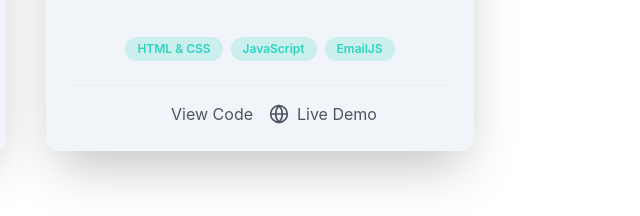
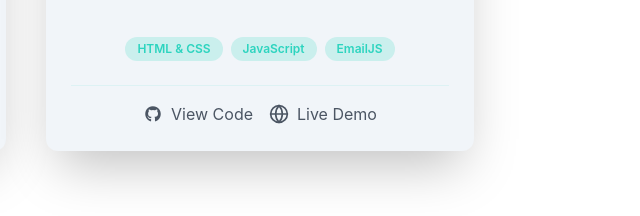
Before and after one commit to pulivrthisaikiran13/Personal-Portfolio, a plain HTML site: page index.html in a window 1280 px wide. Shown: the part 3177-3393 px from the top of the page, 614-1254 px from the left. Drawn offline with nearby package versions, Linux system fonts and the light colour scheme; animation ran at ten frames a second.

Commit message:
index.html

```diff
--- a/index.html
+++ b/index.html
@@ -378,7 +378,7 @@
                         </div>
                         <div class="flex justify-center space-x-4 border-t border-accent/10 pt-4">
                             <a href="https://github.com/pulivrthisaikiran13/Personal-Portfolio" target="_blank" rel="noopener noreferrer" class="flex items-center space-x-2 text-gray-600 dark:text-gray-300 hover:text-accent dark:hover:text-accent transition-colors">
-                                <i data-lucide="github" class="w-5 h-5"></i>
+                                <i class="fa-brands fa-github"></i>
                                 <span>View Code</span>
                             </a>
                             <a href="https://saikiranpulivarthiportfolio.netlify.app/" target="_blank" rel="noopener noreferrer" class="flex items-center space-x-2 text-gray-600 dark:text-gray-300 hover:text-accent dark:hover:text-accent transition-colors">
```
